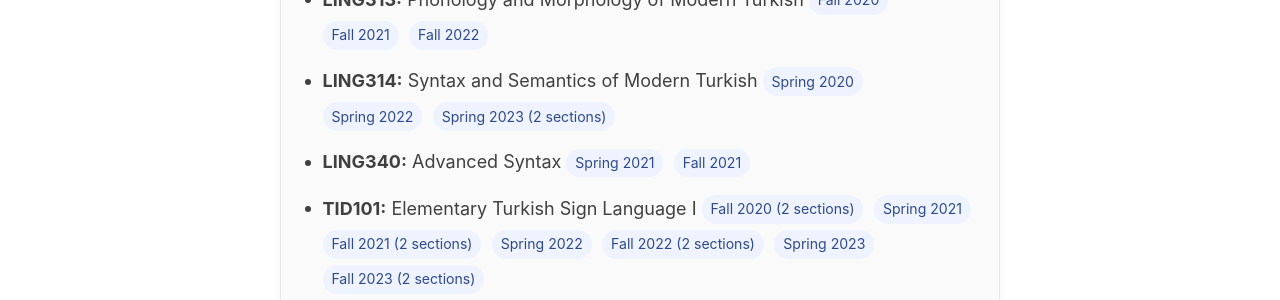
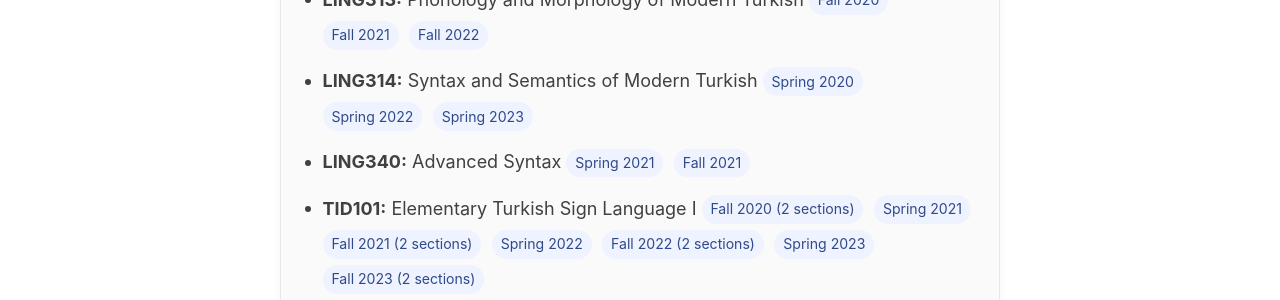
Before and after one commit to furkandikmen/furkandikmen.github.io, a Jekyll site: the page built from _pages/teaching.md, in a window 1280 px wide. Shown: the part 1769-2069 px from the top of the page. Built offline with Jekyll 4.4.1, drawn with Linux system fonts in a browser that asks for light colours.

Commit message:
Update teaching.md

```diff
--- a/_pages/teaching.md
+++ b/_pages/teaching.md
@@ -176,7 +176,7 @@ permalink: /teaching/
         <strong>LING314:</strong> Syntax and Semantics of Modern Turkish
         <span class="tag">Spring 2020</span>
         <span class="tag">Spring 2022</span>
-        <span class="tag">Spring 2023 (2 sections)</span>
+        <span class="tag">Spring 2023 </span>
       </li>
 
       <li>
```
